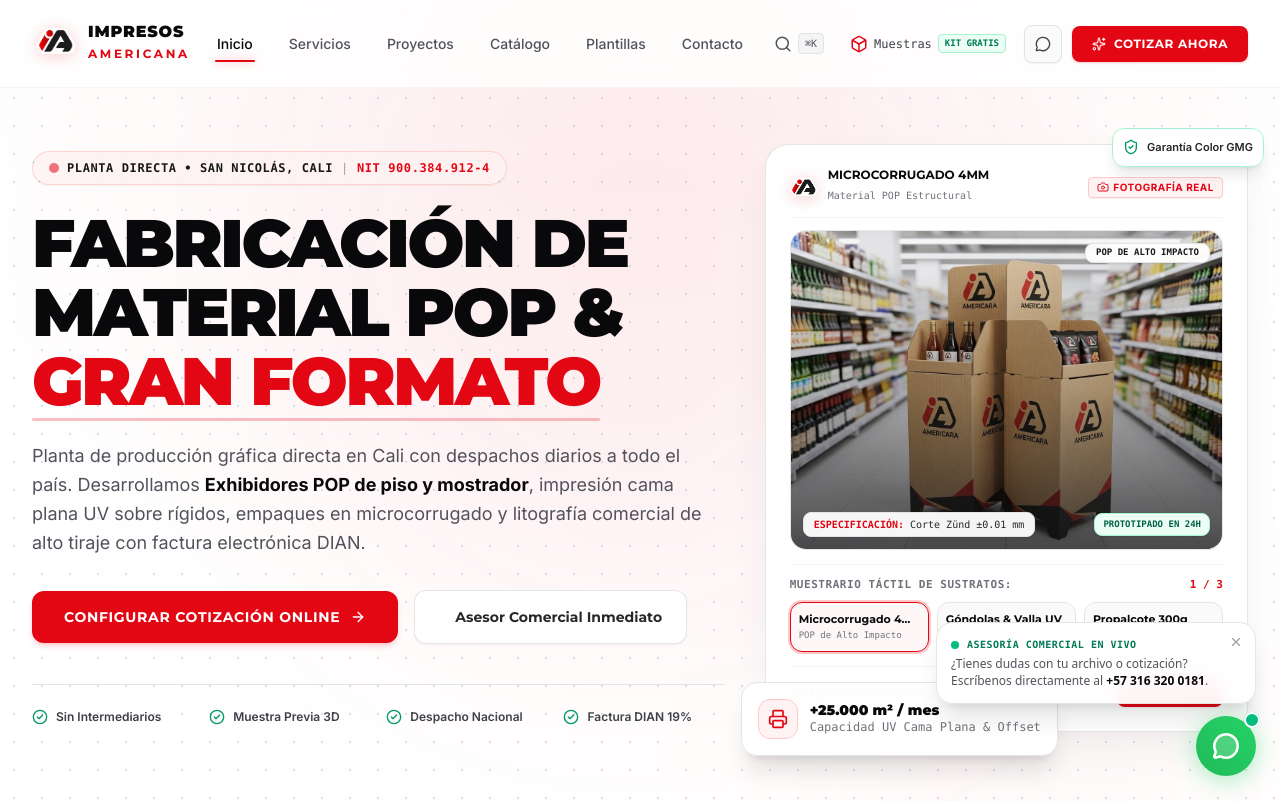
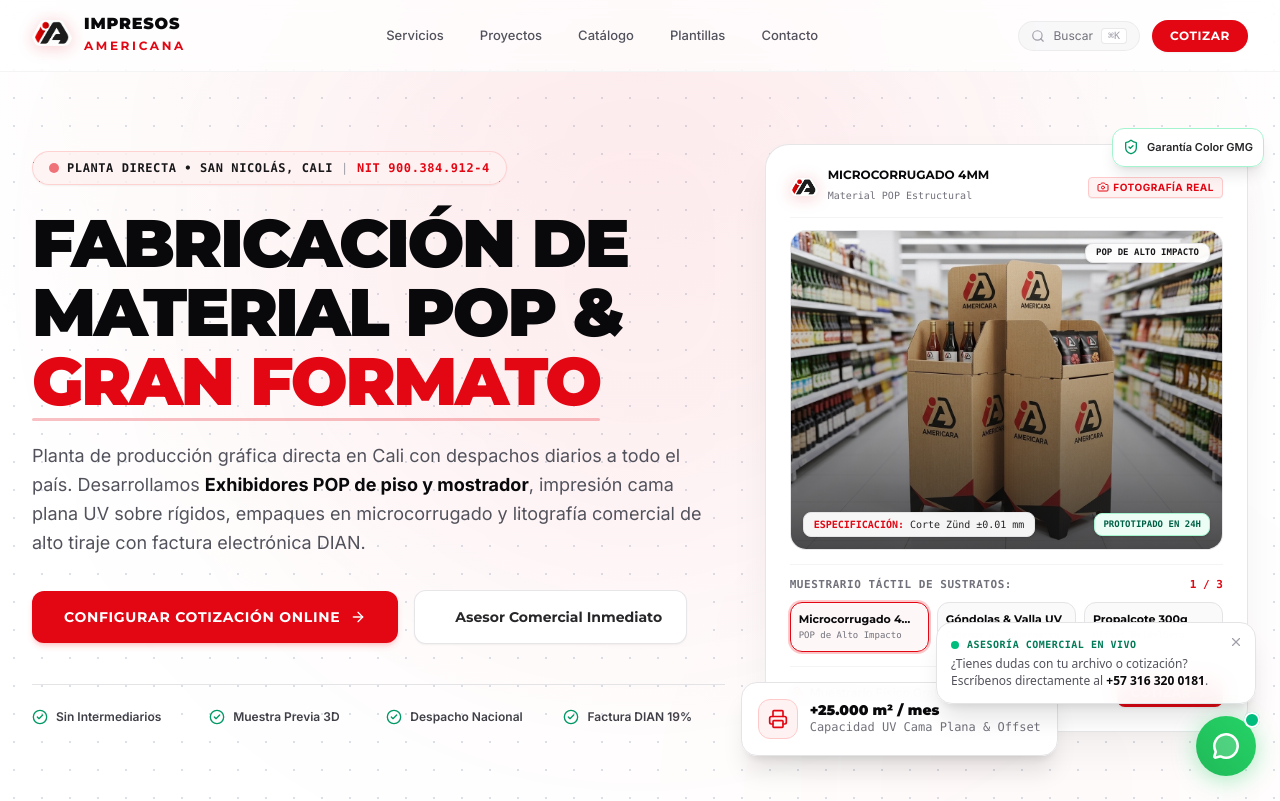
Before and after one commit to andresmoralesc1/impresos-americana, a Next.js app: page / in a window 1280 px wide. Shown: the top 801 px of the page. Built offline with nearby package versions, Linux system fonts and the light colour scheme.

Commit message:
refactor(navbar): minimalizar header reduciendo ruido visual, acciones redundantes y altura fija

```diff
--- a/components/Navbar.tsx
+++ b/components/Navbar.tsx
@@ -4,14 +4,7 @@ import React, { useState, useEffect } from "react";
 import Link from "next/link";
 import { usePathname } from "next/navigation";
 import { motion, AnimatePresence } from "framer-motion";
-import {
-  Menu,
-  X,
-  Search,
-  MessageCircle,
-  Sparkles,
-  Box,
-} from "lucide-react";
+import { Menu, X, Search, MessageCircle, Box } from "lucide-react";
 import { IALogo } from "./Logo";
 import { SampleBoxModal } from "./SampleBoxModal";
 import { CommandMenu } from "./CommandMenu";
@@ -25,7 +18,7 @@ export function Navbar() {
 
   useEffect(() => {
     const handleScroll = () => {
-      setIsScrolled(window.scrollY > 24);
+      setIsScrolled(window.scrollY > 20);
     };
     window.addEventListener("scroll", handleScroll, { passive: true });
     return () => window.removeEventListener("scroll", handleScroll);
@@ -58,7 +51,6 @@ export function Navbar() {
   }, [mobileMenuOpen]);
 
   const navLinks = [
-    { name: "Inicio", href: "/" },
     { name: "Servicios", href: "/servicios" },
     { name: "Proyectos", href: "/proyectos" },
     { name: "Catálogo", href: "/catalogo" },
@@ -69,19 +61,18 @@ export function Navbar() {
   return (
     <>
       <header
-        className={`fixed top-0 left-0 right-0 z-50 transition-all duration-300 ${
+        className={`fixed top-0 left-0 right-0 z-50 transition-all duration-200 ${
           isScrolled
-            ? "bg-white/95 backdrop-blur-md border-b border-zinc-200/80 py-3 shadow-[0_4px_20px_rgba(0,0,0,0.04)]"
-            : "bg-white/80 backdrop-blur-sm border-b border-zinc-100 py-4"
+            ? "h-14 sm:h-16 bg-white/90 backdrop-blur-md border-b border-zinc-200/70 shadow-xs"
+            : "h-16 sm:h-18 bg-white/70 backdrop-blur-sm border-b border-zinc-100"
         }`}
       >
-        <div className="max-w-7xl mx-auto px-4 sm:px-6 lg:px-8">
-          <div className="flex items-center justify-between">
+        <div className="max-w-7xl mx-auto px-4 sm:px-6 lg:px-8 h-full flex items-center justify-between">
           {/* Brand Logo */}
           <Link
             href="/"
-              className="group focus:outline-none focus-visible:ring-2 focus-visible:ring-[#E30613] rounded-lg p-1 transition-transform"
-              aria-label="Impresos Americana - Página de inicio"
+            className="group focus:outline-none focus-visible:ring-2 focus-visible:ring-[#E30613] rounded-lg transition-transform"
+            aria-label="Impresos Americana - Inicio"
           >
             <IALogo size="md" theme="light" />
           </Link>
@@ -92,28 +83,25 @@ export function Navbar() {
             className="hidden lg:flex items-center space-x-1 xl:space-x-2"
           >
             {navLinks.map((link) => {
-                const isActive =
-                  link.href === "/"
-                    ? pathname === "/"
-                    : pathname.startsWith(link.href);
+              const isActive = pathname.startsWith(link.href);
 
               return (
                 <Link
                   key={link.name}
                   href={link.href}
                   aria-current={isActive ? "page" : undefined}
-                    className={`relative px-3.5 py-2 text-sm font-medium transition-colors duration-200 rounded-lg focus:outline-none focus-visible:ring-2 focus-visible:ring-[#E30613] ${
+                  className={`relative px-3.5 py-1.5 text-[13px] font-medium transition-colors duration-150 rounded-full focus:outline-none focus-visible:ring-2 focus-visible:ring-[#E30613] ${
                     isActive
-                        ? "text-zinc-950 font-bold"
-                        : "text-zinc-600 hover:text-zinc-950 hover:bg-zinc-100/60"
+                      ? "text-zinc-950 font-semibold"
+                      : "text-zinc-600 hover:text-zinc-950 hover:bg-zinc-100/70"
                   }`}
                 >
                   {link.name}
                   {isActive && (
                     <motion.div
                       layoutId="activeNavIndicator"
-                        className="absolute bottom-0 left-3 right-3 h-0.5 bg-[#E30613] rounded-full shadow-[0_0_8px_rgba(227,6,19,0.4)]"
-                        transition={{ type: "spring", stiffness: 380, damping: 30 }}
+                      className="absolute bottom-0 left-3 right-3 h-0.5 bg-[#E30613] rounded-full"
+                      transition={{ type: "spring", stiffness: 400, damping: 35 }}
                     />
                   )}
                 </Link>
@@ -121,94 +109,57 @@ export function Navbar() {
             })}
           </nav>
 
-            {/* Right Action Icons & CTA */}
-            <div className="hidden lg:flex items-center space-x-2.5">
-              {/* Search Omnibox Trigger */}
+          {/* Right Action: Clean Search + Minimalist CTA */}
+          <div className="hidden lg:flex items-center space-x-3">
+            {/* Minimalist Search Button */}
             <button
               type="button"
               onClick={() => setCommandMenuOpen(true)}
               aria-label="Buscar producto o sustrato (Cmd+K)"
-                className="p-2 text-zinc-600 hover:text-zinc-950 hover:bg-zinc-100 rounded-lg transition-colors flex items-center gap-1.5 focus:outline-none focus-visible:ring-2 focus-visible:ring-[#E30613]"
+              className="flex items-center gap-2 px-3 py-1.5 text-xs text-zinc-500 hover:text-zinc-900 bg-zinc-100/60 hover:bg-zinc-100 rounded-full border border-zinc-200/60 transition-colors focus:outline-none focus-visible:ring-2 focus-visible:ring-[#E30613]"
               title="Buscador global Omnibox (Cmd+K)"
             >
-                <Search className="w-4.5 h-4.5" />
-                <span className="hidden xl:inline-flex items-center text-[10px] font-mono bg-zinc-100 text-zinc-600 px-1.5 py-0.5 rounded border border-zinc-200">
+              <Search className="w-3.5 h-3.5 text-zinc-400" />
+              <span className="text-xs font-normal text-zinc-500">Buscar</span>
+              <kbd className="inline-flex items-center text-[10px] font-mono text-zinc-400 bg-white px-1.5 py-0.5 rounded border border-zinc-200/80 leading-none">
                 ⌘K
-                </span>
+              </kbd>
             </button>
 
-              {/* Sample Box Kit Trigger */}
-              <button
-                type="button"
-                onClick={() => setSampleModalOpen(true)}
-                aria-label="Solicitar kit de muestras físicas (Sample Box)"
-                className="p-2 text-zinc-600 hover:text-zinc-950 hover:bg-zinc-100 rounded-lg transition-colors flex items-center gap-1.5 focus:outline-none focus-visible:ring-2 focus-visible:ring-[#E30613]"
-                title="Pedir Muestrario Físico a Domicilio"
-              >
-                <Box className="w-4.5 h-4.5 text-[#E30613]" />
-                <span className="hidden xl:inline text-xs font-mono text-zinc-700 font-medium">Muestras</span>
-                <span className="hidden xl:inline-flex text-[9px] font-mono uppercase font-bold text-emerald-700 bg-emerald-50 px-1.5 py-0.5 rounded border border-emerald-200">
-                  Kit Gratis
-                </span>
-              </button>
-
-              {/* Direct WhatsApp Action - Harmonious and clean */}
-              <a
-                href="https://wa.me/573163200181?text=Hola%20Impresos%20Americana,%20deseo%20asesor%C3%ADa%20para%20un%20proyecto%20gr%C3%A1fico."
-                target="_blank"
-                rel="noopener noreferrer"
-                className="p-2.5 bg-zinc-50 hover:bg-emerald-50 text-zinc-700 hover:text-emerald-700 border border-zinc-200 hover:border-emerald-300 rounded-lg transition-colors flex items-center justify-center shadow-xs focus:outline-none focus-visible:ring-2 focus-visible:ring-emerald-500"
-                title="Llamar o chatear por WhatsApp (+57 316 320 0181)"
-                aria-label="Chatear por WhatsApp con un asesor"
-              >
-                <MessageCircle className="w-4 h-4" />
-              </a>
-
-              {/* High-impact Americana Red CTA Button */}
+            {/* Minimalist Primary CTA */}
             <Link
               href="/cotizador"
-                className="relative group overflow-hidden bg-[#E30613] hover:bg-[#C50510] text-white font-montserrat font-bold text-xs uppercase tracking-wider px-5 py-2.5 rounded-lg shadow-sm shadow-red-500/20 hover:shadow-md hover:shadow-red-500/30 transition-all duration-300 flex items-center gap-2 focus:outline-none focus-visible:ring-2 focus-visible:ring-offset-2 focus-visible:ring-[#E30613]"
+              className="inline-flex items-center justify-center px-4.5 py-2 text-xs font-montserrat font-bold uppercase tracking-wider text-white bg-[#E30613] hover:bg-[#C50510] rounded-full transition-all duration-200 shadow-xs hover:shadow-sm focus:outline-none focus-visible:ring-2 focus-visible:ring-offset-2 focus-visible:ring-[#E30613]"
             >
-                <span className="relative z-10 flex items-center gap-2">
-                  <Sparkles className="w-3.5 h-3.5 text-white/90 group-hover:rotate-12 transition-transform" />
-                  Cotizar Ahora
-                </span>
-                <div className="absolute inset-0 bg-gradient-to-r from-transparent via-white/20 to-transparent -translate-x-full group-hover:translate-x-full transition-transform duration-700 ease-in-out" />
+              Cotizar
             </Link>
           </div>
 
-            {/* Mobile Hamburger & Actions (Active below 1024px) */}
-            <div className="flex lg:hidden items-center space-x-1.5 sm:space-x-2">
+          {/* Mobile Actions: Clean Search + Hamburger */}
+          <div className="flex lg:hidden items-center space-x-1">
             <button
               type="button"
               onClick={() => setCommandMenuOpen(true)}
-                className="p-2 text-zinc-600 hover:text-zinc-950 rounded-lg focus:outline-none focus-visible:ring-2 focus-visible:ring-[#E30613] min-h-[44px] min-w-[44px] flex items-center justify-center"
+              className="p-2 text-zinc-600 hover:text-zinc-950 rounded-full focus:outline-none focus-visible:ring-2 focus-visible:ring-[#E30613] min-h-[44px] min-w-[44px] flex items-center justify-center"
               aria-label="Buscar productos (Cmd+K)"
             >
               <Search className="w-5 h-5" />
             </button>
-              <Link
-                href="/cotizador"
-                className="bg-[#E30613] hover:bg-[#C50510] text-white text-xs font-montserrat font-bold px-3.5 py-2 rounded-lg min-h-[40px] flex items-center shadow-xs focus:outline-none focus-visible:ring-2 focus-visible:ring-offset-2 focus-visible:ring-[#E30613]"
-              >
-                Cotizar
-              </Link>
             <button
               type="button"
               onClick={() => setMobileMenuOpen(!mobileMenuOpen)}
-                className="p-2 text-zinc-700 hover:text-zinc-950 rounded-lg focus:outline-none focus-visible:ring-2 focus-visible:ring-[#E30613] min-h-[44px] min-w-[44px] flex items-center justify-center"
+              className="p-2 text-zinc-800 hover:text-zinc-950 rounded-full focus:outline-none focus-visible:ring-2 focus-visible:ring-[#E30613] min-h-[44px] min-w-[44px] flex items-center justify-center"
               aria-label={mobileMenuOpen ? "Cerrar menú de navegación" : "Abrir menú de navegación"}
               aria-expanded={mobileMenuOpen}
               aria-controls="mobile-navigation-menu"
             >
-                {mobileMenuOpen ? <X className="w-6 h-6" /> : <Menu className="w-6 h-6" />}
+              {mobileMenuOpen ? <X className="w-5 h-5" /> : <Menu className="w-5 h-5" />}
             </button>
-            </div>
           </div>
         </div>
       </header>
 
-      {/* Mobile Menu Overlay with Safe Area and Smooth Scrolling */}
+      {/* Mobile Menu Overlay */}
       <AnimatePresence>
         {mobileMenuOpen && (
           <motion.div
@@ -216,22 +167,34 @@ export function Navbar() {
             role="dialog"
             aria-modal="true"
             aria-label="Menú de navegación móvil"
-            initial={{ opacity: 0, y: -20 }}
+            initial={{ opacity: 0, y: -16 }}
             animate={{ opacity: 1, y: 0 }}
-            exit={{ opacity: 0, y: -20 }}
-            className="fixed inset-0 z-40 bg-white/98 backdrop-blur-2xl pt-24 px-5 sm:px-6 flex flex-col justify-between pb-8 overflow-y-auto lg:hidden shadow-2xl"
+            exit={{ opacity: 0, y: -16 }}
+            transition={{ duration: 0.2 }}
+            className="fixed inset-0 z-40 bg-white/98 backdrop-blur-2xl pt-20 px-6 flex flex-col justify-between pb-8 overflow-y-auto lg:hidden shadow-2xl"
           >
             <div className="space-y-4">
-              <div className="border-b border-zinc-200 pb-4 mb-3">
-                <p className="text-[11px] font-mono uppercase text-zinc-400 tracking-widest mb-2 font-semibold">
-                  Menú Principal
+              <div className="border-b border-zinc-100 pb-4 mb-2">
+                <p className="text-[10px] font-mono uppercase text-zinc-400 tracking-widest mb-2 font-semibold">
+                  Navegación
                 </p>
                 <div className="flex flex-col space-y-1">
+                  <Link
+                    href="/"
+                    onClick={() => setMobileMenuOpen(false)}
+                    aria-current={pathname === "/" ? "page" : undefined}
+                    className={`text-base font-montserrat font-bold py-2.5 px-3 rounded-xl transition-colors flex items-center justify-between min-h-[44px] ${
+                      pathname === "/"
+                        ? "text-[#E30613] bg-red-50/70"
+                        : "text-zinc-800 hover:bg-zinc-50"
+                    }`}
+                  >
+                    <span>Inicio</span>
+                    {pathname === "/" && <span className="w-1.5 h-1.5 rounded-full bg-[#E30613]" />}
+                  </Link>
+
                   {navLinks.map((link) => {
-                    const isActive =
-                      link.href === "/"
-                        ? pathname === "/"
-                        : pathname.startsWith(link.href);
+                    const isActive = pathname.startsWith(link.href);
 
                     return (
                       <Link
@@ -239,33 +202,31 @@ export function Navbar() {
                         href={link.href}
                         onClick={() => setMobileMenuOpen(false)}
                         aria-current={isActive ? "page" : undefined}
-                        className={`text-lg sm:text-xl font-montserrat font-bold py-2.5 px-3 rounded-xl transition-colors flex items-center justify-between min-h-[48px] focus:outline-none focus-visible:ring-2 focus-visible:ring-[#E30613] ${
+                        className={`text-base font-montserrat font-bold py-2.5 px-3 rounded-xl transition-colors flex items-center justify-between min-h-[44px] ${
                           isActive
-                            ? "text-[#E30613] bg-red-50"
-                            : "text-zinc-800 hover:bg-zinc-100"
+                            ? "text-[#E30613] bg-red-50/70"
+                            : "text-zinc-800 hover:bg-zinc-50"
                         }`}
                       >
                         <span>{link.name}</span>
-                        {isActive && (
-                          <span className="w-2 h-2 rounded-full bg-[#E30613]" />
-                        )}
+                        {isActive && <span className="w-1.5 h-1.5 rounded-full bg-[#E30613]" />}
                       </Link>
                     );
                   })}
                 </div>
               </div>
 
-              {/* Sample Box Trigger inside mobile menu */}
+              {/* Sample Box Trigger */}
               <button
                 type="button"
                 onClick={() => {
                   setMobileMenuOpen(false);
                   setSampleModalOpen(true);
                 }}
-                className="w-full p-3 rounded-xl bg-zinc-50 border border-zinc-200 flex items-center justify-between text-left hover:bg-zinc-100 transition-colors min-h-[48px] focus:outline-none focus-visible:ring-2 focus-visible:ring-[#E30613]"
+                className="w-full p-3 rounded-xl bg-zinc-50/80 border border-zinc-200/80 flex items-center justify-between text-left hover:bg-zinc-100 transition-colors min-h-[48px]"
               >
                 <div className="flex items-center gap-2.5">
-                  <Box className="w-5 h-5 text-[#E30613]" />
+                  <Box className="w-4 h-4 text-[#E30613]" />
                   <div>
                     <span className="text-xs font-montserrat font-bold text-zinc-900 block">
                       Pedir Muestrario Físico (Sample Box)
@@ -275,28 +236,28 @@ export function Navbar() {
                     </span>
                   </div>
                 </div>
-                <span className="text-xs text-[#E30613] font-bold">Solicitar →</span>
+                <span className="text-xs text-[#E30613] font-bold">Pedir →</span>
               </button>
 
-              <div className="bg-zinc-50 p-4 rounded-xl border border-zinc-200">
-                <p className="text-[11px] text-zinc-500 mb-1 font-mono uppercase font-semibold">
+              <div className="bg-zinc-50/80 p-3.5 rounded-xl border border-zinc-200/80 text-xs">
+                <p className="text-[10px] text-zinc-400 mb-0.5 font-mono uppercase font-semibold">
                   Atención Directa Cali & Nacional
                 </p>
                 <a
                   href="tel:+576028854000"
-                  className="text-sm font-semibold text-zinc-900 hover:text-[#E30613] transition-colors block"
+                  className="font-semibold text-zinc-800 hover:text-[#E30613] transition-colors block"
                 >
-                  PBX Planta: (602) 885-4000
+                  PBX: (602) 885-4000
                 </a>
-                <p className="text-xs text-zinc-500 mt-0.5">Lun - Vie: 7:30 AM - 5:30 PM</p>
+                <p className="text-[11px] text-zinc-500 mt-0.5">Lun - Vie: 7:30 AM - 5:30 PM</p>
               </div>
             </div>
 
-            <div className="space-y-3 pt-6 mt-4 border-t border-zinc-200">
+            <div className="space-y-2.5 pt-4 border-t border-zinc-100">
               <Link
                 href="/cotizador"
                 onClick={() => setMobileMenuOpen(false)}
-                className="w-full py-3.5 bg-[#E30613] hover:bg-[#C50510] text-white font-montserrat font-bold text-center text-xs uppercase tracking-wider rounded-xl shadow-md shadow-red-500/20 flex items-center justify-center min-h-[48px] focus:outline-none focus-visible:ring-2 focus-visible:ring-offset-2 focus-visible:ring-[#E30613]"
+                className="w-full py-3 bg-[#E30613] hover:bg-[#C50510] text-white font-montserrat font-bold text-center text-xs uppercase tracking-wider rounded-xl shadow-xs flex items-center justify-center min-h-[44px]"
               >
                 Configurar Cotización Online
               </Link>
@@ -304,10 +265,10 @@ export function Navbar() {
                 href="https://wa.me/573163200181?text=Hola%20Impresos%20Americana,%20deseo%20asesor%C3%ADa%20inmediata."
                 target="_blank"
                 rel="noopener noreferrer"
-                className="w-full py-3 bg-emerald-50 hover:bg-emerald-100 text-emerald-800 border border-emerald-200 font-montserrat font-semibold text-center text-xs rounded-xl flex items-center justify-center gap-2 min-h-[48px] focus:outline-none focus-visible:ring-2 focus-visible:ring-emerald-500"
+                className="w-full py-2.5 bg-emerald-50 hover:bg-emerald-100 text-emerald-800 border border-emerald-200 font-montserrat font-semibold text-center text-xs rounded-xl flex items-center justify-center gap-2 min-h-[44px]"
               >
-                <MessageCircle className="w-4 h-4 text-emerald-600" />
-                Asesoría WhatsApp Inmediata
+                <MessageCircle className="w-3.5 h-3.5 text-emerald-600" />
+                Asesoría WhatsApp
               </a>
             </div>
           </motion.div>
```
Lines whose indentation alone changed are shown as unchanged.
